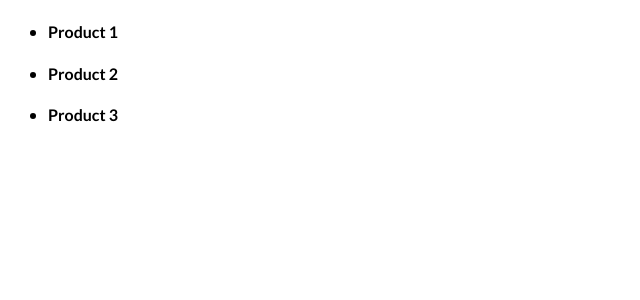
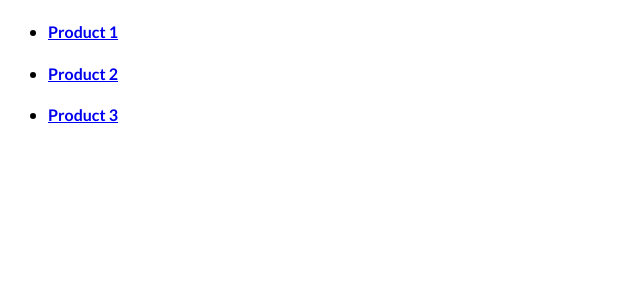
Before and after one commit to mykola-kolomoyets/products-next-ts, a Next.js app: page /products in a window 1280 px wide. Shown: the top 300 px of the page, without its empty margins (0-640 px from the left). Built offline with nearby package versions, Linux system fonts and the light colour scheme.

Commit message:
added links

```diff
--- a/components/product-item/index.tsx
+++ b/components/product-item/index.tsx
@@ -1,4 +1,4 @@
-import { useRouter } from "next/router";
+import Link from "next/link";
 import { FC } from "react";
 import styles from "./product-item.styles.module.scss";
 
@@ -9,14 +9,10 @@ export type Product = {
 };
 
 const ProductItem: FC<Product> = ({ id, title, description }) => {
-  const router = useRouter();
-
-  const onClick = () => router.push(`/products/${id}`);
-
   return (
     <li className={styles.productItem}>
-      <h4 className={styles.productTitle} onClick={onClick}>
-        {title}
+      <h4 className={styles.productTitle}>
+        <Link href={`/products/${id}`}>{title}</Link>
       </h4>
     </li>
   );
```
